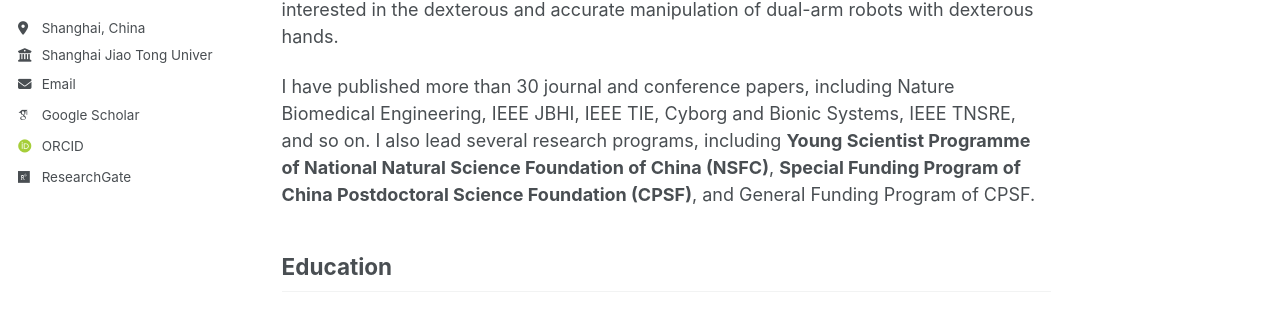
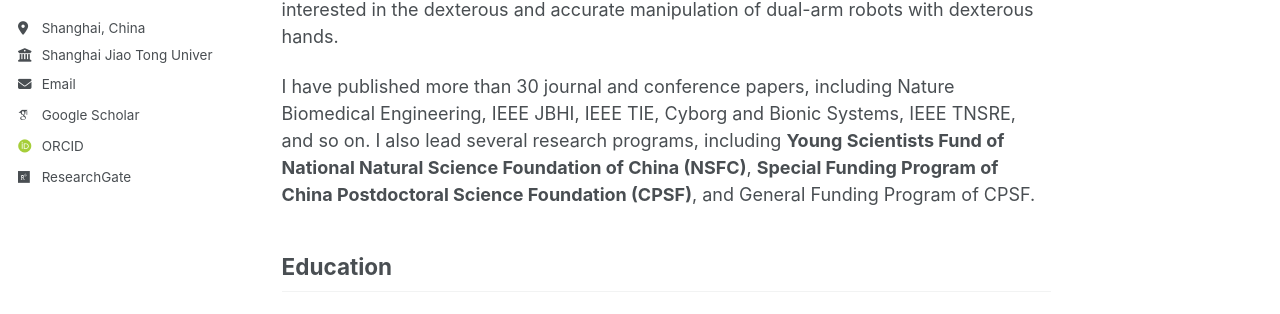
Before and after one commit to Yu-SJTUMRI/Yu-SJTUMRI.github.io, a Jekyll site: the page built from _pages/about.md, in a window 1280 px wide and 900 px high. Shown: the part 412-726 px from the top of the window. Built offline with Jekyll 4.4.1, drawn with Linux system fonts in a browser that asks for light colours; some web fonts are replaced; a script that is not in the unit is left out.

Commit message:
Update about.md

```diff
--- a/_pages/about.md
+++ b/_pages/about.md
@@ -10,7 +10,7 @@ I am a research assitant professor at [Meta Robotics Institute](https://mri.sjtu
 
 My research interests focus on the neural interaction between human and robotic systems. Specifically, we develop neural signal decomposition algorithms using non-invasive electromyography, build motion intention decoding models with advanced machine learning (or AI) algorithms, and analyze the dynamics of neuro-musculoskeletal system through electrophysiological signal and musculoskeletal system modeling. We dedicate to promote the applications of aforementioned research in healthcare field, including prosthesis, exoskeleton, and other robotic systems. Additionally, we are also interested in the dexterous and accurate manipulation of dual-arm robots with dexterous hands.
 
-I have published more than 30 journal and conference papers, including Nature Biomedical Engineering, IEEE JBHI, IEEE TIE, Cyborg and Bionic Systems, IEEE TNSRE, and so on. I also lead several research programs, including **Young Scientist Programme of National Natural Science Foundation of China (NSFC)**, **Special Funding Program of China Postdoctoral Science Foundation (CPSF)**, and General Funding Program of CPSF.
+I have published more than 30 journal and conference papers, including Nature Biomedical Engineering, IEEE JBHI, IEEE TIE, Cyborg and Bionic Systems, IEEE TNSRE, and so on. I also lead several research programs, including **Young Scientists Fund of National Natural Science Foundation of China (NSFC)**, **Special Funding Program of China Postdoctoral Science Foundation (CPSF)**, and General Funding Program of CPSF.
 
 Education
 ------
```
